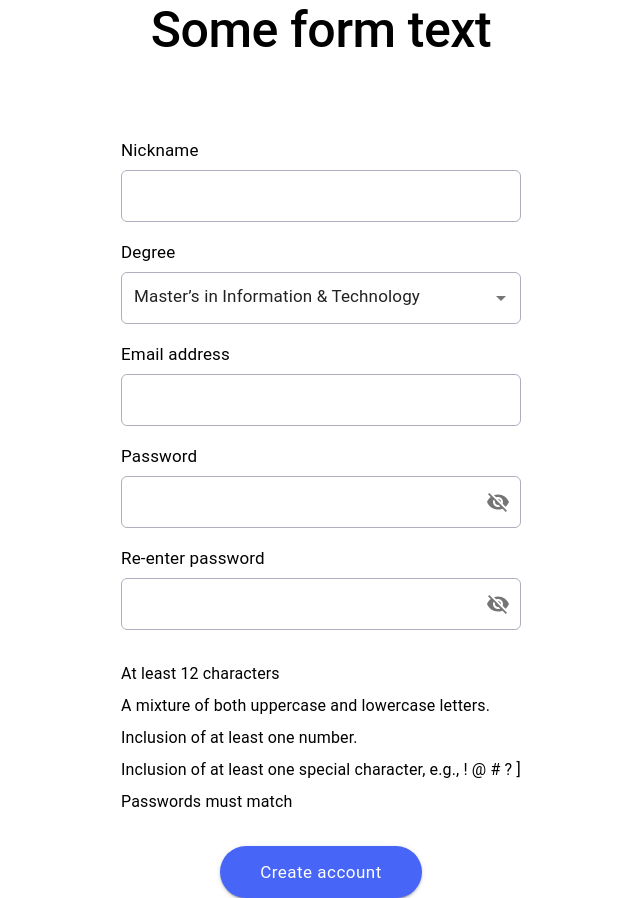
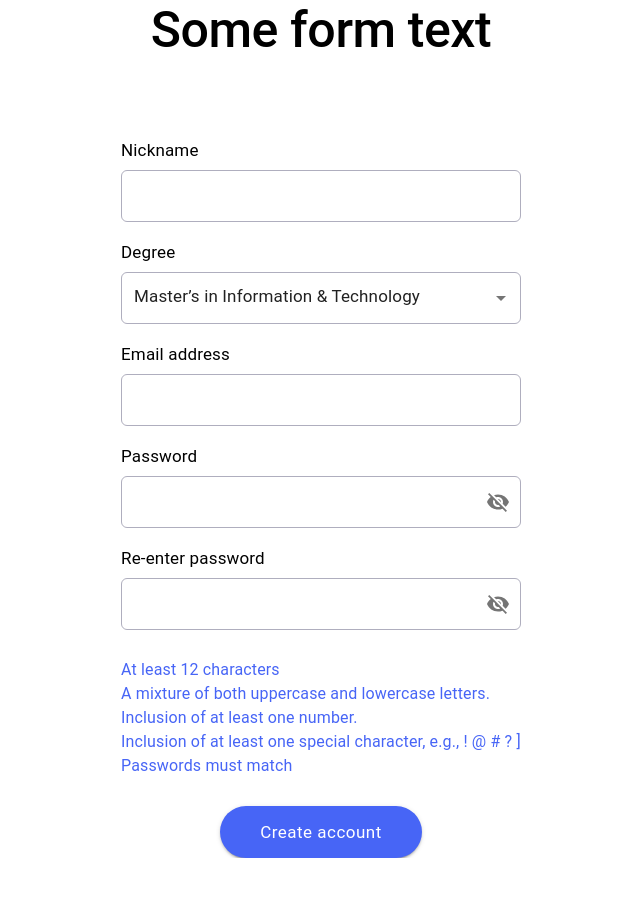
Before and after one commit to k5va/sample-form, a React (Create React App) app: page / in a window 1280 px wide. Shown: the whole page, without its empty margins (319-959 px from the left). After the commit the page ends 858 px from the top, so only its background shows below. Built offline with nearby package versions, Linux system fonts and the light colour scheme; the HTML template or start-up script is replaced by a standard one.

Commit message:
Updated password rules colors

```diff
--- a/src/components/form-password/form-password.tsx
+++ b/src/components/form-password/form-password.tsx
@@ -6,7 +6,6 @@ import { IconButton, InputAdornment, List, ListItem, ListItemText, StyledEngineP
 import VisibilityIcon from '@mui/icons-material/Visibility';
 import VisibilityOffIcon from '@mui/icons-material/VisibilityOff';
 import { useState } from 'react';
-
 
 function FormPassword<T extends FieldValues>(
   {mainName, copyName, mainLabel, copyLabel, control, mainValidator, copyValidator, className}: FormPasswordProps<T>
@@ -68,19 +67,19 @@ function FormPassword<T extends FieldValues>(
         }}
       />
       <List className={className}>
-        <ListItem disablePadding selected={isPassword1Dirty && !activeErrors.includes(PasswordError.MinLength)}>
+        <ListItem selected={isPassword1Dirty && !activeErrors.includes(PasswordError.MinLength)}>
           <ListItemText primary="At least 12 characters" />
         </ListItem>
-        <ListItem disablePadding selected={isPassword1Dirty && !activeErrors.includes(PasswordError.LettersCase)}>
+        <ListItem selected={isPassword1Dirty && !activeErrors.includes(PasswordError.LettersCase)}>
           <ListItemText primary="A mixture of both uppercase and lowercase letters." />
         </ListItem>
-        <ListItem disablePadding selected={isPassword1Dirty && !activeErrors.includes(PasswordError.OneNumber)}>
+        <ListItem selected={isPassword1Dirty && !activeErrors.includes(PasswordError.OneNumber)}>
           <ListItemText primary="Inclusion of at least one number." />
         </ListItem>
-        <ListItem disablePadding selected={isPassword1Dirty && !activeErrors.includes(PasswordError.SpecialChar)}>
+        <ListItem selected={isPassword1Dirty && !activeErrors.includes(PasswordError.SpecialChar)}>
           <ListItemText primary="Inclusion of at least one special character, e.g., ! @ # ? ]" />
         </ListItem>
-        <ListItem disablePadding selected={isPassword2Dirty && !errors[copyName]}>
+        <ListItem selected={isPassword2Dirty && !errors[copyName]}>
           <ListItemText primary="Passwords must match" />
         </ListItem>
       </List>
--- a/src/theme/theme.ts
+++ b/src/theme/theme.ts
@@ -4,6 +4,8 @@ const INPUT_HEIGHT = '52px';
 const INPUT_PADDING_HORIZONTAL = '0.75rem';
 const ERROR_COLOR = '#d32f2f';
 const FOCUSED_COLOR = '#4765F6';
+const RULE_FULFILLED_COLOR = '#AFAEBE';
+const RULE_BROKEN_COLOR = '#4765F6';
 
 const textStyles = {
   fontSize: '1.0625rem',
@@ -97,6 +99,27 @@ export const theme = createTheme({
           padding: '1rem 2.5rem',
         },
       }
-    }
-  }
+    },
+    MuiListItem: {
+      defaultProps: {
+        disablePadding: true,
+      },
+      styleOverrides: {
+        root: {
+          color: RULE_BROKEN_COLOR,
+          '&.Mui-selected': {
+            backgroundColor: 'transparent',
+            color: RULE_FULFILLED_COLOR,
+          }
+        }
+      }
+    },
+    MuiListItemText: {
+      styleOverrides: {
+        root: {
+          margin: '0',
+        }
+      }
+    },
+  },
 });
```
